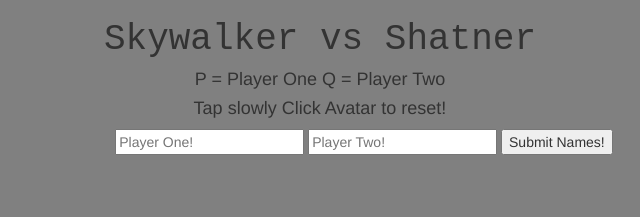
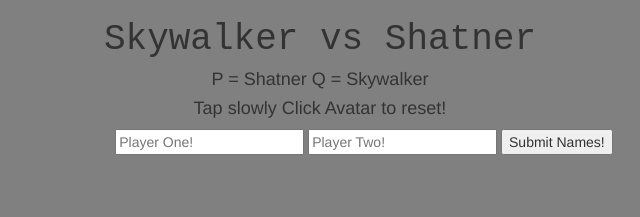
Before and after one commit to array415/Aaron-s-Wacky-Racers, a plain HTML site: page index.html in a window 1280 px wide. Shown: the top 217 px of the page, 320-960 px from the left. Drawn offline with nearby package versions, Linux system fonts and the light colour scheme; grey boxes are pictures that could not be loaded.

Commit message:
fixed readme

```diff
--- a/index.html
+++ b/index.html
@@ -12,7 +12,7 @@
 
 
 <h1 class="gameName"> Skywalker vs Shatner </h1>
-<h4 class="instructions">P = Player One Q = Player Two</h4>
+<h4 class="instructions">P = Shatner Q = Skywalker</h4>
 <h4 class="instructions"> Tap slowly Click Avatar to reset!</h4>
 <div class="playerName">
   <form class="">
```
Also changed, not shown: 1 other file.
